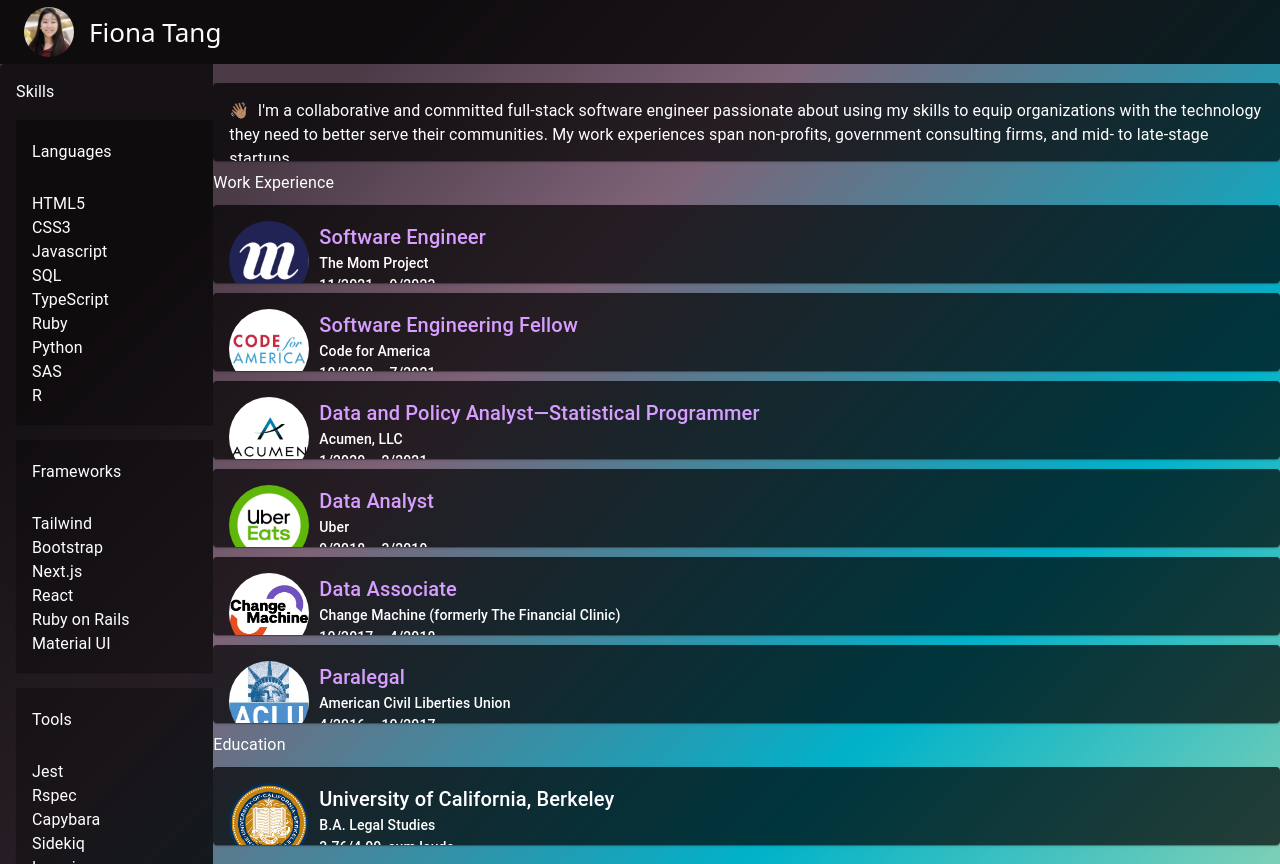
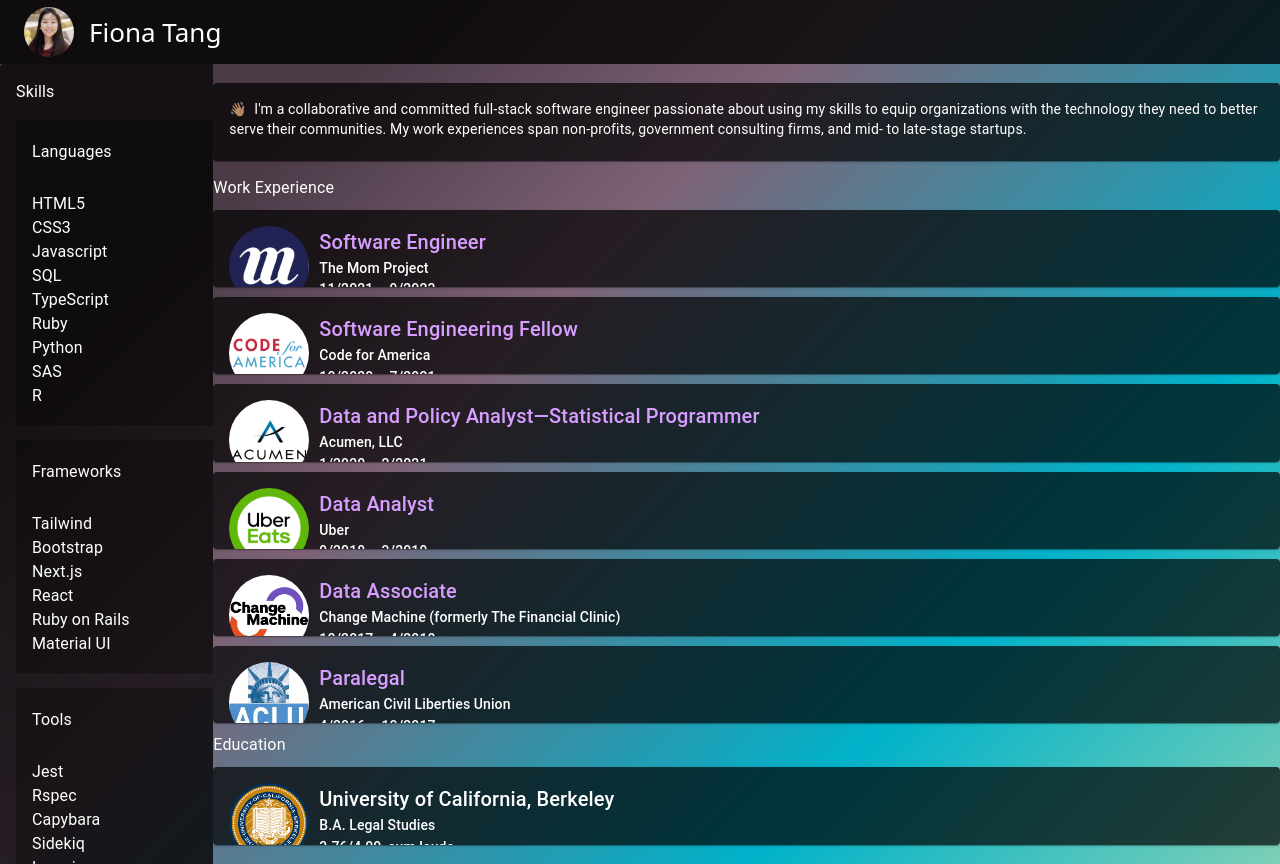
Before and after one commit to fionatagious/fiona.works, a Next.js app: page /resume in a window 1280 px wide. Built offline with nearby package versions, Linux system fonts and the light colour scheme.

Commit message:
overview font size

```diff
--- a/pages/resume/overview.js
+++ b/pages/resume/overview.js
@@ -6,16 +6,16 @@ import utils from '/styles/utils.module.css'
 
 export default function Overview() {
   return (
-    <Card sx={{ minWidth: 275, maxWidth: 1200, marginTop: '1.2rem', marginBottom: '10px', backgroundColor: 'hsla(0, 100%, 0%, 0.7)' }}>
+    <Card sx={{ minWidth: 275, maxWidth: 1200, marginTop: '1.2rem', marginBottom: '15px', backgroundColor: 'hsla(0, 100%, 0%, 0.7)' }}>
       <CardContent>
-        <Typography className={utils.descriptionText}>
+        <Typography variant="body2" className={utils.descriptionText}>
           👋🏽&nbsp;&nbsp;I&apos;m a collaborative and committed full-stack software engineer passionate about using my skills to equip organizations with the technology they need to better serve their communities. My work experiences span non-profits, government consulting firms, and mid- to late-stage startups.
         </Typography>
         <br/>
-        <Typography className={utils.descriptionText}>
+        <Typography variant="body2" className={utils.descriptionText}>
           💬&nbsp;&nbsp;I’m looking to collaborate on: climate action, civic tech, public interest and social impact projects.
         </Typography>
-        <Typography className={utils.descriptionText}>
+        <Typography variant="body2" className={utils.descriptionText}>
           📫&nbsp;&nbsp;Write to me at <a href="mailto: fionatang@alum.berkeley.edu" className={utils.email}>fionatang@alum.berkeley.edu</a>.
         </Typography>
       </CardContent>
```
